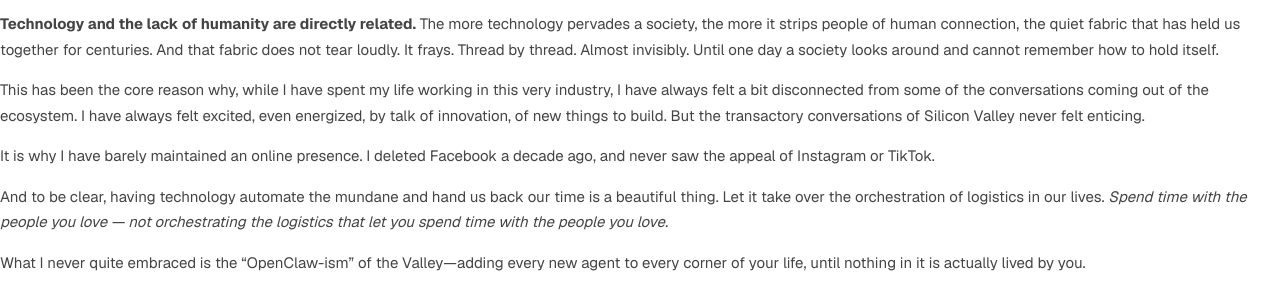
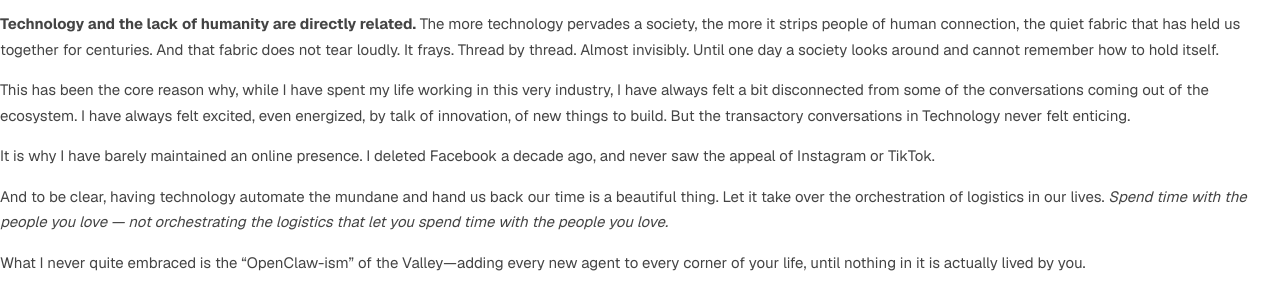
Before and after one commit to trmanish/trmanish.github.io, a Jekyll site: the page built from the-last-scarce-things-pdf.md, in a window 1280 px wide and 900 px high, scrolled down 606 px. Shown: the part 180-475 px from the top of the window. Built offline with Jekyll 4.4.1, drawn with Linux system fonts in a browser that asks for light colours; our own code applies the rules of GitHub Pages for plain Markdown files.

Commit message:
Transactory conversations in Technology instead of Silicon Valley

```diff
--- a/the-last-scarce-things-pdf.md
+++ b/the-last-scarce-things-pdf.md
@@ -71,7 +71,7 @@ Two hypotheses have sat quietly underneath that thesis for years:
 
 **Technology and the lack of humanity are directly related.** The more technology pervades a society, the more it strips people of human connection, the quiet fabric that has held us together for centuries. And that fabric does not tear loudly. It frays. Thread by thread. Almost invisibly. Until one day a society looks around and cannot remember how to hold itself.
 
-This has been the core reason why, while I have spent my life working in this very industry, I have always felt a bit disconnected from some of the conversations coming out of the ecosystem. I have always felt excited, even energized, by talk of innovation, of new things to build. But the transactory conversations of Silicon Valley never felt enticing.
+This has been the core reason why, while I have spent my life working in this very industry, I have always felt a bit disconnected from some of the conversations coming out of the ecosystem. I have always felt excited, even energized, by talk of innovation, of new things to build. But the transactory conversations in Technology never felt enticing.
 
 It is why I have barely maintained an online presence. I deleted Facebook a decade ago, and never saw the appeal of Instagram or TikTok.
 
```
Also changed, not shown: _posts/2026-06-06-the-last-scarce-things.md (+1 -1 lines), 1 other file.
